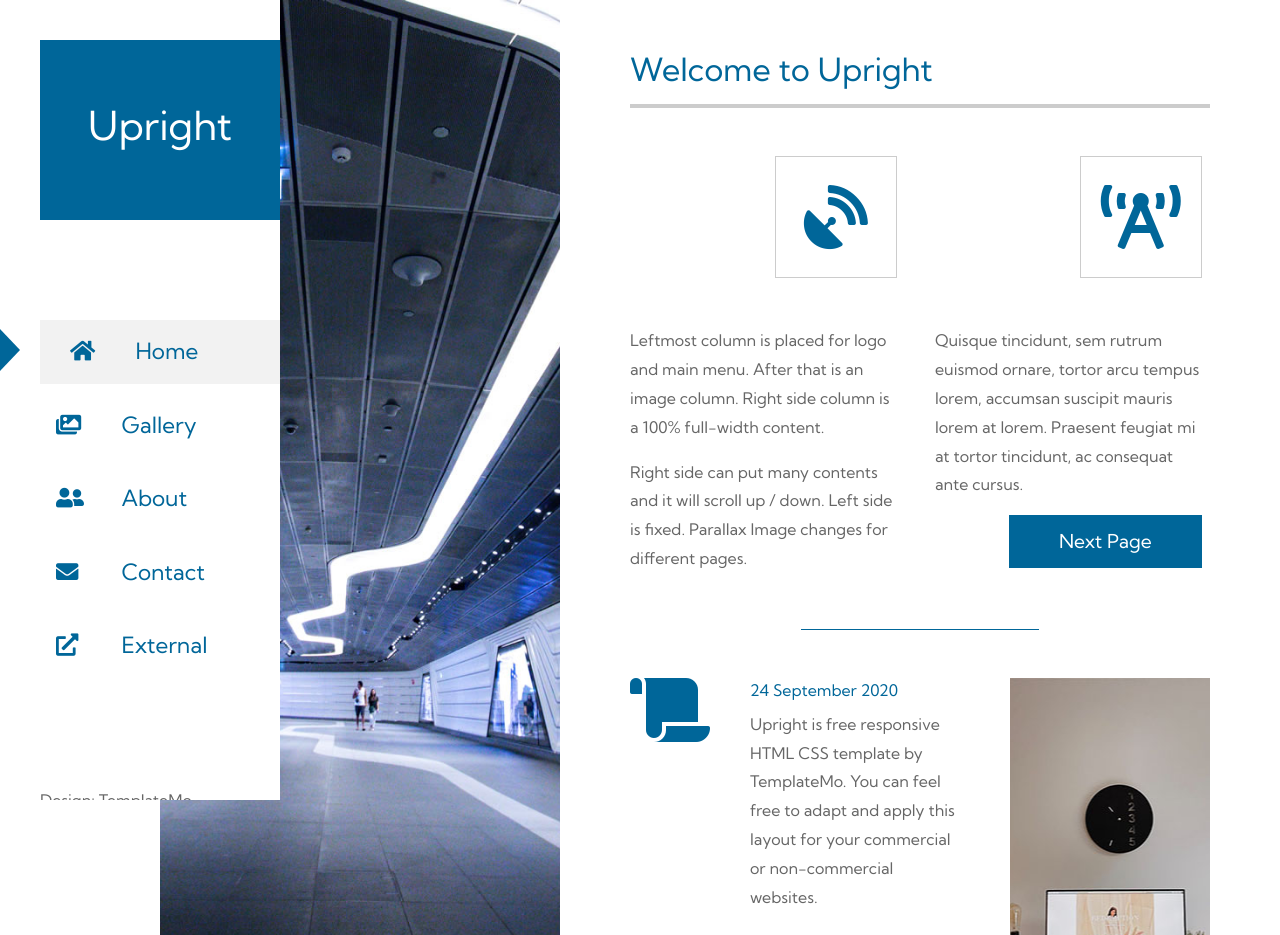
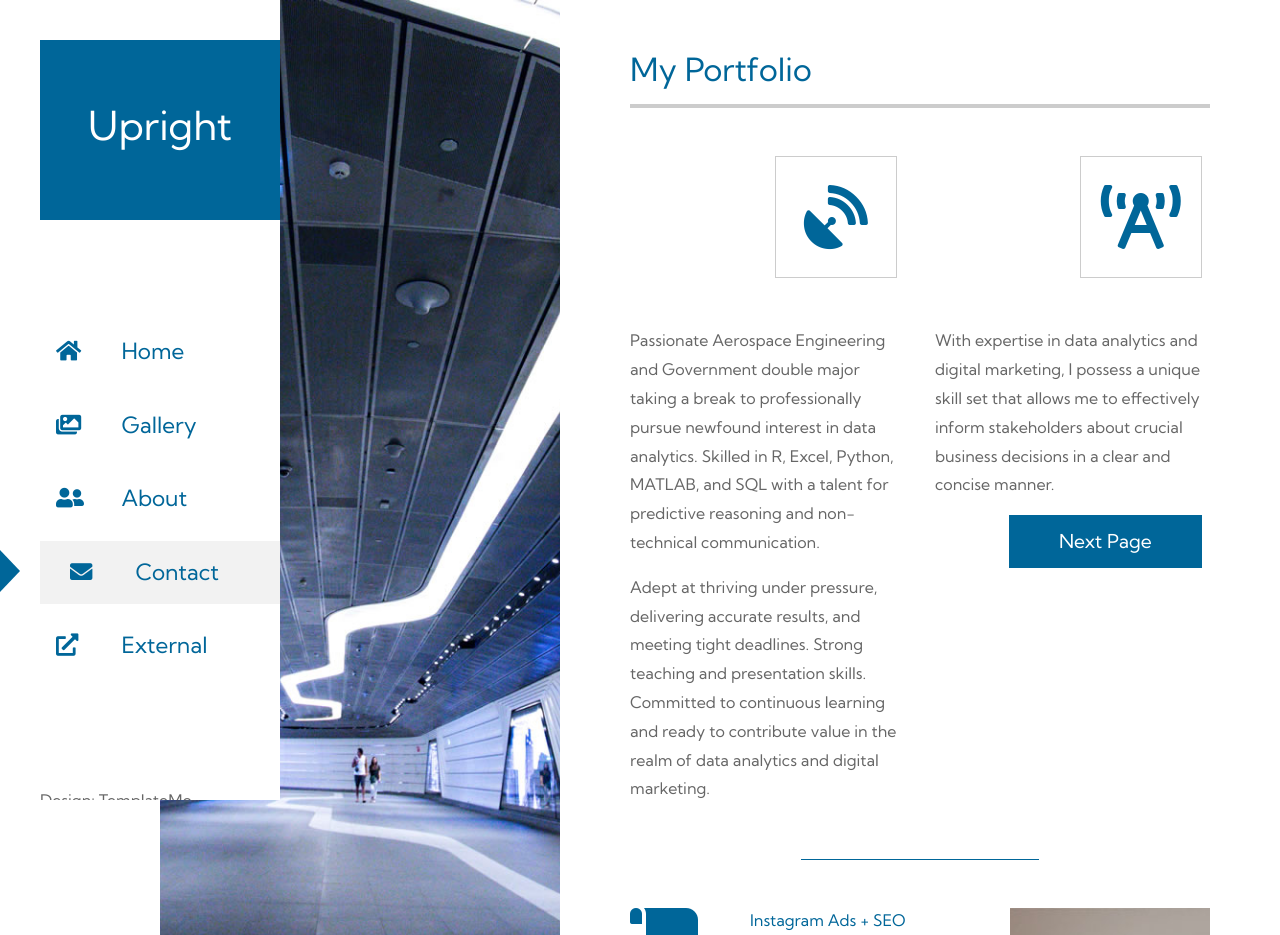
Before and after one commit to JoshuaKDavis/joshuakdavis.github.io, a plain HTML site: page index.html in a window 1280 px wide. Shown: the top 935 px of the page. Drawn offline with Linux system fonts and the light colour scheme.

Commit message:
Update index.html

```diff
--- a/index.html
+++ b/index.html
@@ -81,7 +81,7 @@ https://templatemo.com/tm-555-upright
                 <div class="tm-section-wrap">
                     <div class="tm-parallax" data-parallax="scroll" data-image-src="img/img-01.jpg"></div>
                     <section id="home" class="tm-section">
-                        <h2 class="tm-text-primary">Welcome to Upright</h2>
+                        <h2 class="tm-text-primary">My Portfolio</h2>
                         <hr class="mb-5">
                         <div class="row">
                             <div class="col-lg-6 tm-col-home mb-4">
@@ -90,14 +90,10 @@ https://templatemo.com/tm-555-upright
                                         <i class="fas fa-satellite-dish fa-4x tm-text-primary"></i>
                                     </div>
                                     <p>
-                                        Leftmost column is placed for logo and main menu.
-                                        After that is an image column. Right side column
-                                        is a 100% full-width content.
+                                        Passionate Aerospace Engineering and Government double major taking a break to professionally pursue newfound interest in data analytics. Skilled in R, Excel, Python, MATLAB, and SQL with a talent for predictive reasoning and non-technical communication.
                                     </p>
                                     <p>
-                                        Right side can put many contents and it will
-                                        scroll up / down. Left side is fixed. Parallax
-                                        Image changes for different pages.
+                                        Adept at thriving under pressure, delivering accurate results, and meeting tight deadlines. Strong teaching and presentation skills. Committed to continuous learning and ready to contribute value in the realm of data analytics and digital marketing.
                                     </p>
                                 </div>
                             </div>
@@ -107,9 +103,7 @@ https://templatemo.com/tm-555-upright
                                         <i class="fas fa-broadcast-tower fa-4x tm-text-primary"></i>
                                     </div>
                                     <p>
-                                        Quisque tincidunt, sem rutrum euismod ornare, tortor arcu tempus
-                                        lorem, accumsan suscipit mauris lorem at lorem. Praesent feugiat
-                                        mi at tortor tincidunt, ac consequat ante cursus.
+                                        With expertise in data analytics and digital marketing, I possess a unique skill set that allows me to effectively inform stakeholders about crucial business decisions in a clear and concise manner.
                                     </p>
                                     <div class="text-right">
                                         <a href="#gallery" class="btn btn-primary tm-btn-next">Next Page</a>
@@ -123,17 +117,15 @@ https://templatemo.com/tm-555-upright
                                 <div class="media mb-4">
                                     <i class="fas fa-scroll fa-4x tm-post-icon tm-text-primary"></i>
                                     <div class="media-body">
-                                        <a href="#" class="d-block mb-2 tm-text-primary tm-post-link">24 September 2020</a>
+                                        <a href="#" class="d-block mb-2 tm-text-primary tm-post-link">Instagram Ads + SEO</a>
                                         <p>
-                                            Upright is free responsive HTML CSS template by <a href="https://templatemo.com/page/1" target="_parent" rel="sponsored">TemplateMo</a>.
-                                            You can feel free to adapt and apply this layout for your
-                                        commercial or non-commercial websites. </p>
+                                            As the recent creator of my own e-commerce website, I have harnessed my skills in Google Analytics and digital marketing to establish a strong foundation for growth. Through meticulous website management, targeted Instagram and Facebook advertising, and strategic SEO implementation, I have kick-started the site and paved the way for its future success. </p>
                                     </div>
                                 </div>
                                 <div class="media mb-4">
                                     <i class="fas fa-cloud-sun fa-4x tm-post-icon tm-text-primary"></i>
                                     <div class="media-body">
-                                        <a href="#" class="d-block mb-2 tm-text-primary tm-post-link">22 September 2020</a>
+                                        <a href="#" class="d-block mb-2 tm-text-primary tm-post-link">Google Analytics</a>
                                         <p>
                                             You are not allowed to re-distribute this template as a ZIP file
                                             on any template collection website for the template download purpose.
@@ -455,15 +447,15 @@ https://templatemo.com/tm-555-upright
                 <div class="tm-section-wrap">
                     <div class="tm-parallax" data-parallax="scroll" data-image-src="img/img-03.jpg"></div>
                     <section id="about" class="tm-section">
-                        <h2 class="tm-text-primary">About Upright CSS Template</h2>
+                        <h2 class="tm-text-primary">About Me</h2>
                         <hr class="mb-5">
 
                         <div class="row tm-row-about">
                             <div class="tm-col-about tm-col-about-l">
                                 <p class="mb-4">
-                            If you want to support TemplateMo, you can contribute <a rel="sponsored" href="https://paypal.me/templatemo" target="_parent">a small donation via <strong>PayPal</strong></a>. This will be very helpful. Thank you. </p>
+                            Hi, my name is Joshua Davis and I am searching for a position in digital marketing or data analytics. I previously attended the University of Texas at Austin and double majored in Aerospace Engineering and Government. Now I am taking a break from my studies to pursue the quantitative side of life. </p>
                                 <p class="mb-4">
-                                    Aliquam ornare varius erat vel aliquet. Proin ac neque a tortor tristique semper eget eget sapien. Morbi vitae diam a odio lobortis mattis sed nec justo.
+                                    I have always enjoyed playing around with data. In high school I was obsessed with college admission rates, my local school district's average expenditure per student, and the amount of seconds it took the light next to my house to turn green.
                                 </p>
                                 <p class="mb-4">
                                     Suspendisse sagittis tortor vel turpis aliquet, vitae molestie erat luctus.
```
